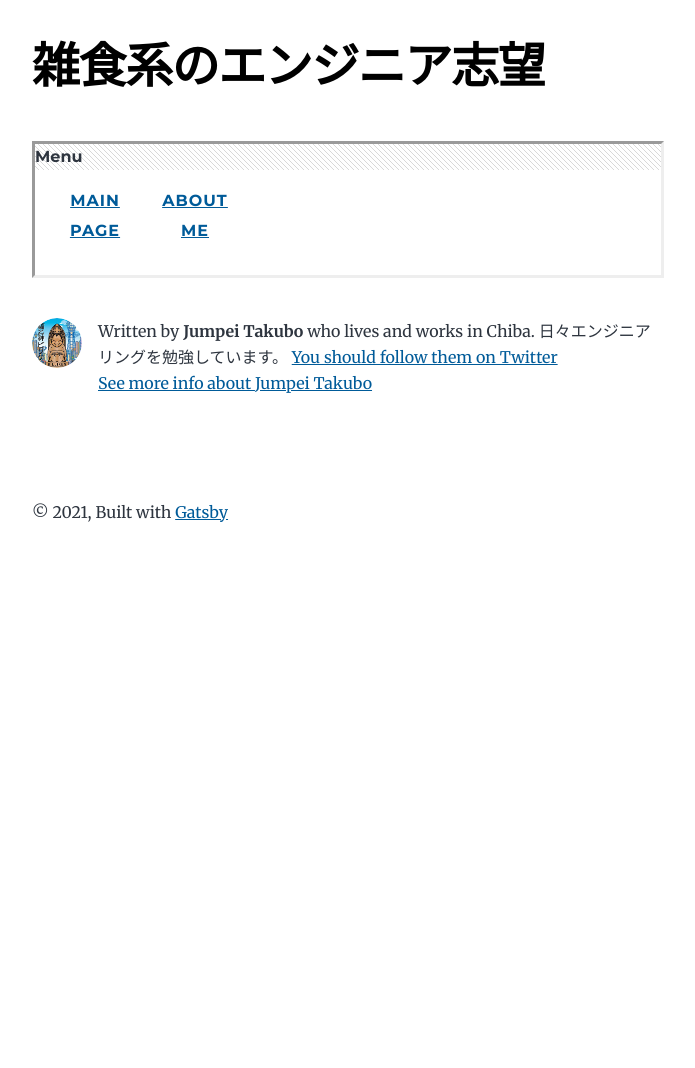
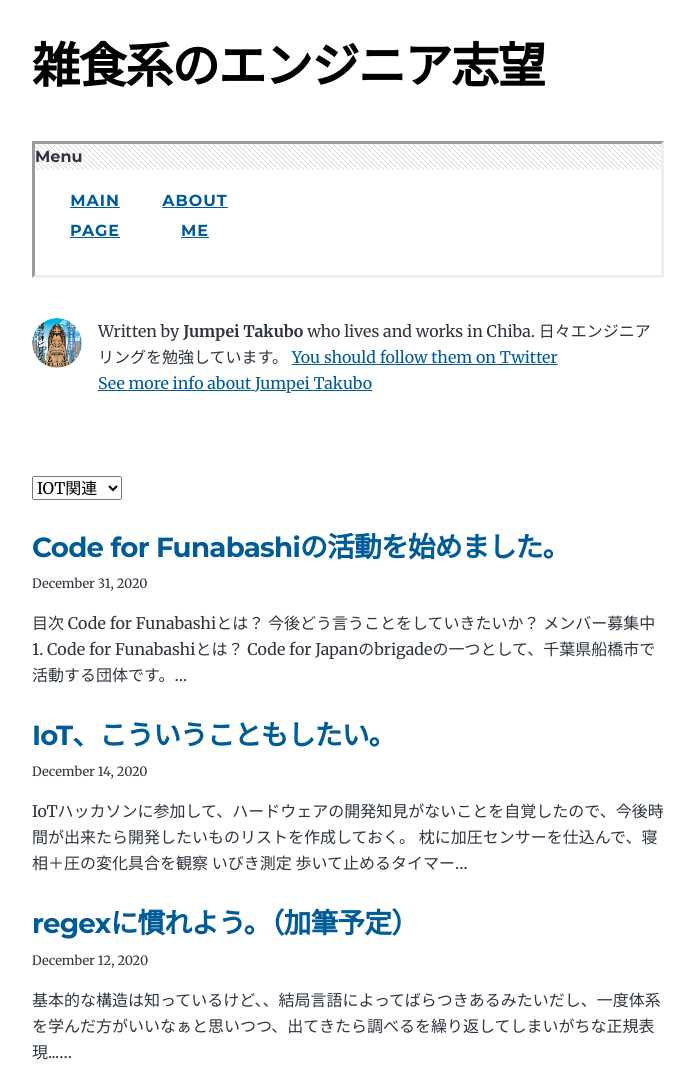
Before and after one commit to Jumpo-523/Jumpo-523.github.io, a Gatsby site: page / in a window 1280 px wide. Shown: the top 1068 px of the page, without its empty margins (292-987 px from the left). Before the commit the page ends 800 px from the top, so only its background shows below. Built offline with nearby package versions, Linux system fonts and the light colour scheme; Gatsby itself is replaced by a stand-in of ours.

```diff
--- a/src/pages/index.js
+++ b/src/pages/index.js
@@ -8,12 +8,31 @@
 
 // ArticleType
 // slugと、postsを受け取り、表示するポストのフィルタリングを実施する。
-
+const themes =  [
+  {
+    value: 'iot',
+    displayName: 'IOT関連',
+  },
+  {
+    value: 'aws',
+    displayName: 'AWS関連',
+  },
+];
 
 const BlogIndex = ({ data, location }) => {
   const siteTitle = data.site.siteMetadata?.title || `Title`
-  const [articleType, setArticle_type] = useState('it')
+  const [articleType, setArticle_type] = useState('iot')
   const posts = data.allMarkdownRemark.nodes
+  const [posts_, setPosts_] = useState(posts)
+  const changeBlogList = (e) => {
+    setArticle_type({ articleType: e.target.value});
+    // alert(e.target.value);
+    debugger;
+    // これ以外にやり方あるらしい。tipをみる。
+    setPosts_({ posts_: posts.filter(post => {post.fields.slug.includes(e.target.value)})})
+    // post.fields.slug.includes(e.target.value)})の中身がないぞ？
+    // alert(posts.filter(post => {post.fields.slug.includes(e.target.value)}));
+  }
 
   if (posts.length === 0) {
     return (
@@ -44,17 +63,21 @@
           <li class="nav-item"><a href="#">BLOG</a></li> */}
         </ul>
       </div>
-      <ul>
-      {/* <li class="nav-item active"><Link to="/">About IT</Link></li> */}
-      </ul>
+      {/* これみて実装する・https://github.com/YPlan/react-pulldown/blob/master/src/components/pulldown-close.js */}
       <Bio />
+
+      <select name="theme" onChange={changeBlogList}>
+        {themes.map(theme =>{
+          return (<option value={theme.value}>{theme.displayName}</option>)
+        }
+          )}
+      </select>
+
+
       {/* <p>{ articleType }</p> */}
       <ol style={{ listStyle: `none` }}>
-        {posts.map(post => {
+        {posts_.map(post => {
           const title = post.frontmatter.title || post.fields.slug
-          if (!post.fields.slug.includes(articleType)){
-            return
-          }
 
           return (
             <li key={post.fields.slug}>
```
Also changed, not shown: content/blog/regex/index.md (+8 -0 lines), content/drafts/okr.md (added, +13 -0 lines).
